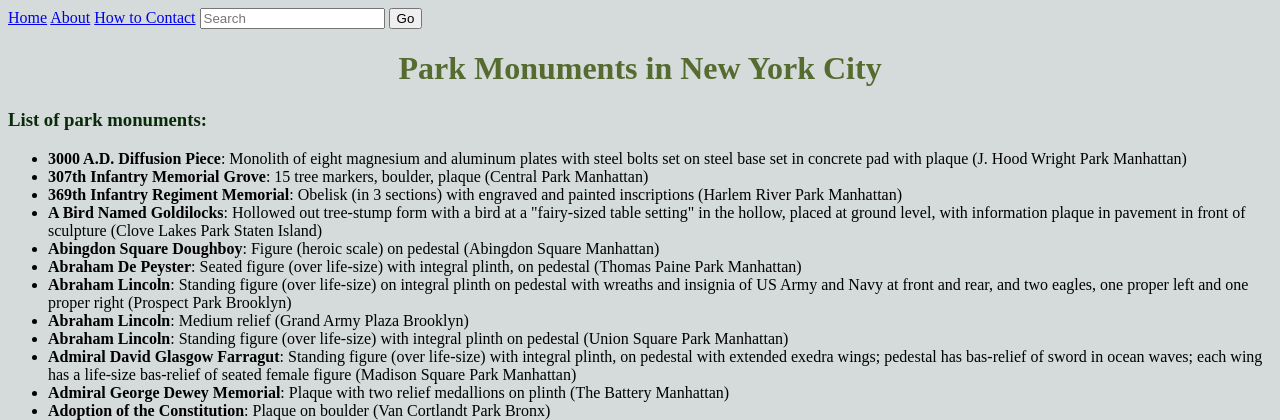
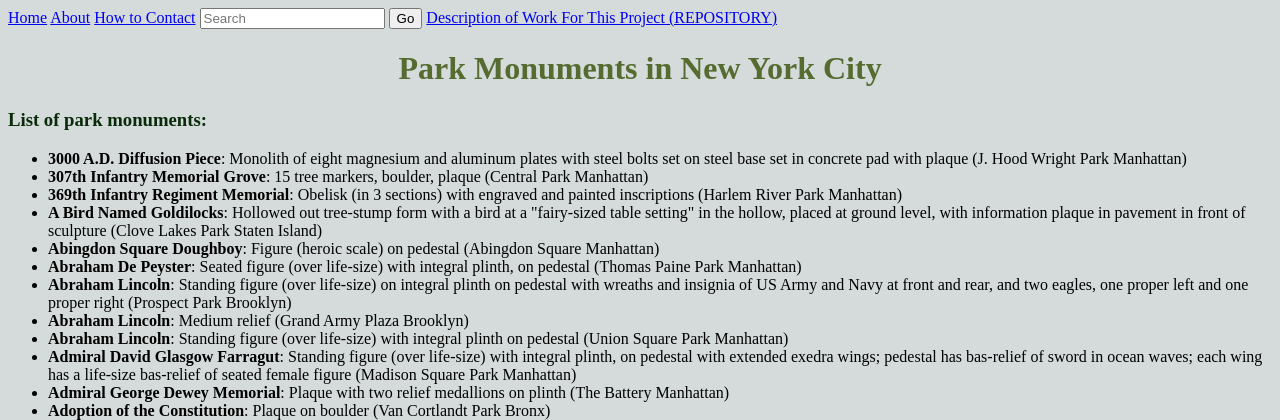
Before and after one commit to jcw2245/PROJECT, a Flask app: page / in a window 1280 px wide. Shown: the top 420 px of the page. Run offline with Flask 3, Linux system fonts and the light colour scheme.

Commit message:
Update index.html

```diff
--- a/templates/index.html
+++ b/templates/index.html
@@ -18,7 +18,9 @@
           <input type="text" name="query" placeholder="Search">
           <button type="submit">Go</button>
         </form>
+        <a href="https://github.com/jcw2245/PROJECT/blob/main/Diary_About_Work.ipynb">Description of Work For This Project (REPOSITORY) </a>
         </div>
+
 
   </head>
   <body style="background-color:rgb(212, 219, 218);">
```
